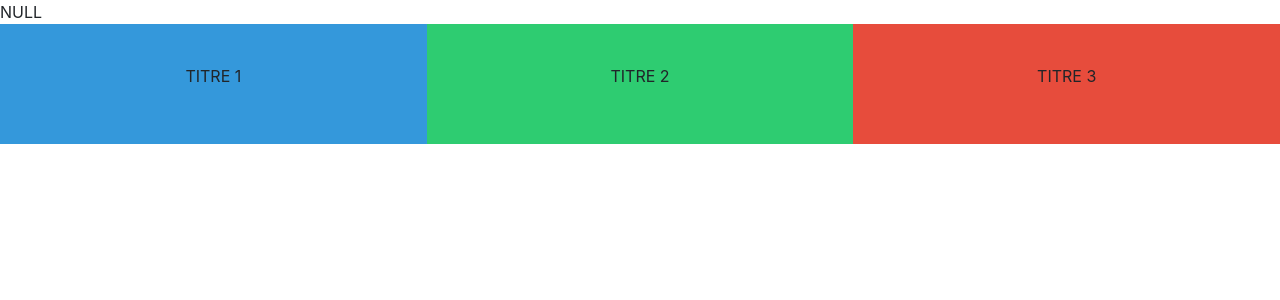
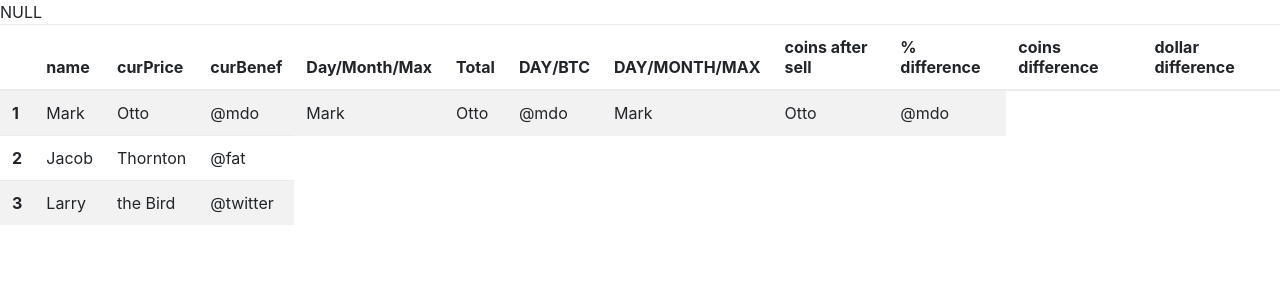
Before and after one commit to SNYdev/crypto-wallet-advanced, a PHP site: page / in a window 1280 px wide. Shown: the top 300 px of the page. Run offline with PHP 8.4, Linux system fonts and the light colour scheme; data that the repository does not hold is empty.

Commit message:
add front array

```diff
--- a/index.php
+++ b/index.php
@@ -17,21 +17,52 @@ require_once __DIR__."/core/core.php";
 <body>
 
 <div class="container-flex">
-    <div class="content-flex-auto content-flex-width-3" style="background-color: #3498db;">
-        <p>
-            TITRE 1
-        </p>
-    </div>
-    <div class="content-flex-auto content-flex-width-3" style="background-color: #2ecc71;">
-        <p>
-            TITRE 2
-        </p>
-    </div>
-    <div class="content-flex-auto content-flex-width-3" style="background-color: #e74c3c;">
-        <p>
-            TITRE 3
-        </p>
-    </div>
+    <table class="table table-striped">
+        <thead>
+        <tr class="">
+            <th scope="col"><?php ?></th>
+            <th scope="col">name</th>
+            <th scope="col">curPrice</th>
+            <th scope="col">curBenef</th>
+            <th scope="col">Day/Month/Max</th>
+            <th scope="col">Total</th>
+
+            <th scope="col">DAY/BTC</th>
+            <th scope="col">DAY/MONTH/MAX</th>
+
+            <th scope="col">coins after sell</th>
+            <th scope="col">% difference</th>
+            <th scope="col">coins difference</th>
+            <th scope="col">dollar difference</th>
+        </tr>
+        </thead>
+        <tbody>
+        <tr>
+            <th scope="row">1</th>
+            <td>Mark</td>
+            <td>Otto</td>
+            <td>@mdo</td>
+            <td>Mark</td>
+            <td>Otto</td>
+            <td>@mdo</td>
+            <td>Mark</td>
+            <td>Otto</td>
+            <td>@mdo</td>
+        </tr>
+        <tr>
+            <th scope="row">2</th>
+            <td>Jacob</td>
+            <td>Thornton</td>
+            <td>@fat</td>
+        </tr>
+        <tr>
+            <th scope="row">3</th>
+            <td>Larry</td>
+            <td>the Bird</td>
+            <td>@twitter</td>
+        </tr>
+        </tbody>
+    </table>
 </div>
 
 <footer>
```
